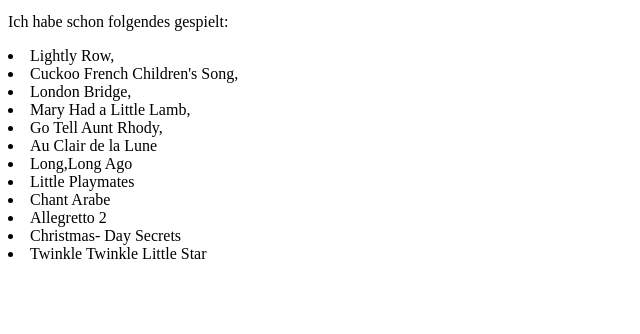
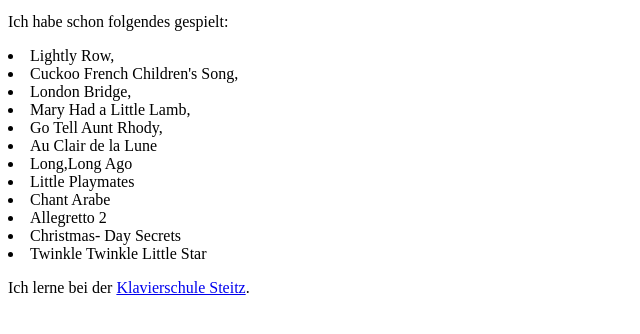
Before and after one commit to antmilex/pianopage, a plain HTML site: page index.html in a window 1280 px wide. Shown: the part 388-722 px from the top of the page, without its empty margins (0-640 px from the left). Drawn offline with Linux system fonts and the light colour scheme.

```diff
--- a/index.html
+++ b/index.html
@@ -2,7 +2,9 @@
     <body>
         <h1>Meine Klavierseite</h1>
         <p>Suzuki ist ein gutes Klavierbuch
-             für Kinder. Mehr über das Klavier findest du <a href="./klaviertasten.html">hier</a>.</p>
+             für Kinder. Mehr über das Klavier findest du
+              <a href="./klaviertasten.html">hier</a>.
+            </p>
              <img width="30%" src="Suzuki.jpg">
         <p>Ich habe schon folgendes gespielt:
 
@@ -18,7 +20,7 @@
             <li>Allegretto 2</li>
             <li>Christmas- Day Secrets</li>
             <li>Twinkle Twinkle Little Star</li>
-
         </p>
+        <p>Ich lerne bei der <a href="https://suzukiklaviergraz.com/">Klavierschule Steitz</a>.</sp>
     </body>
 </html>
```
